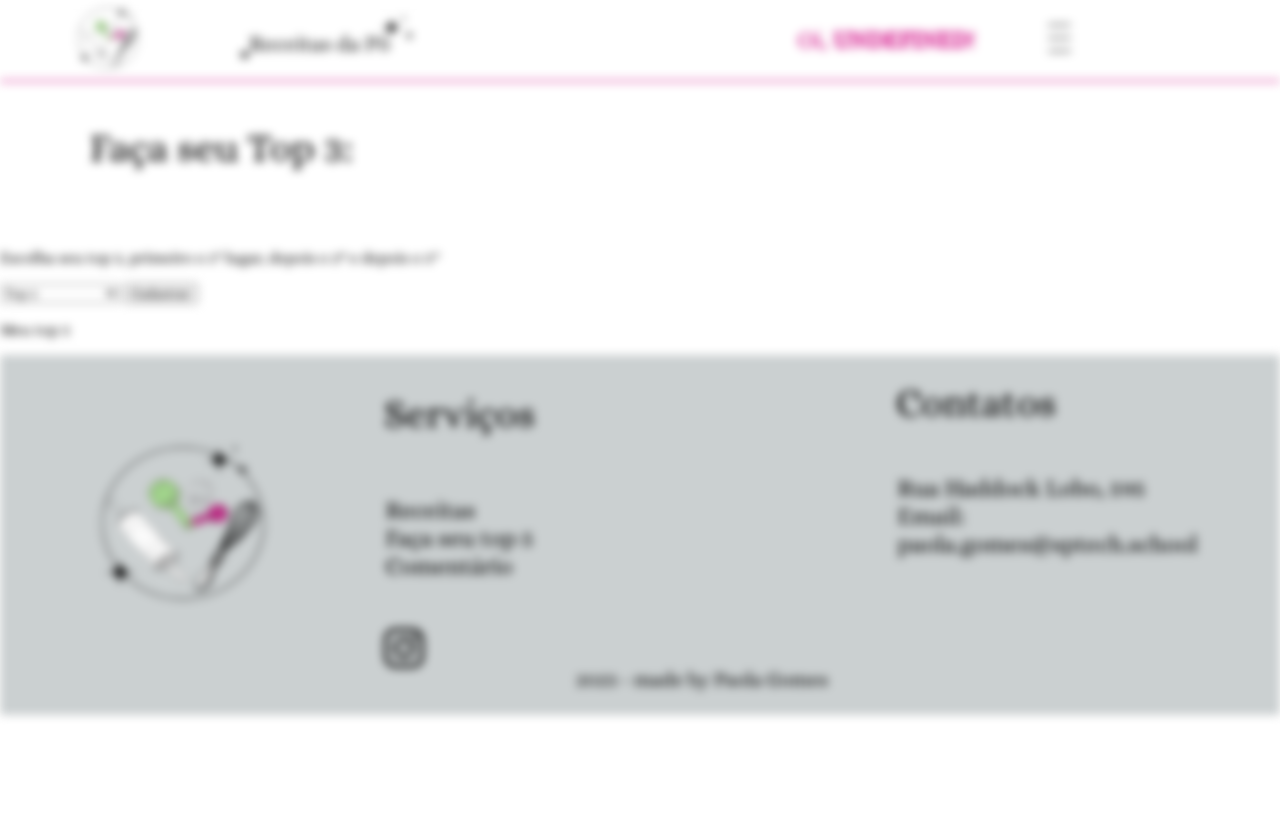
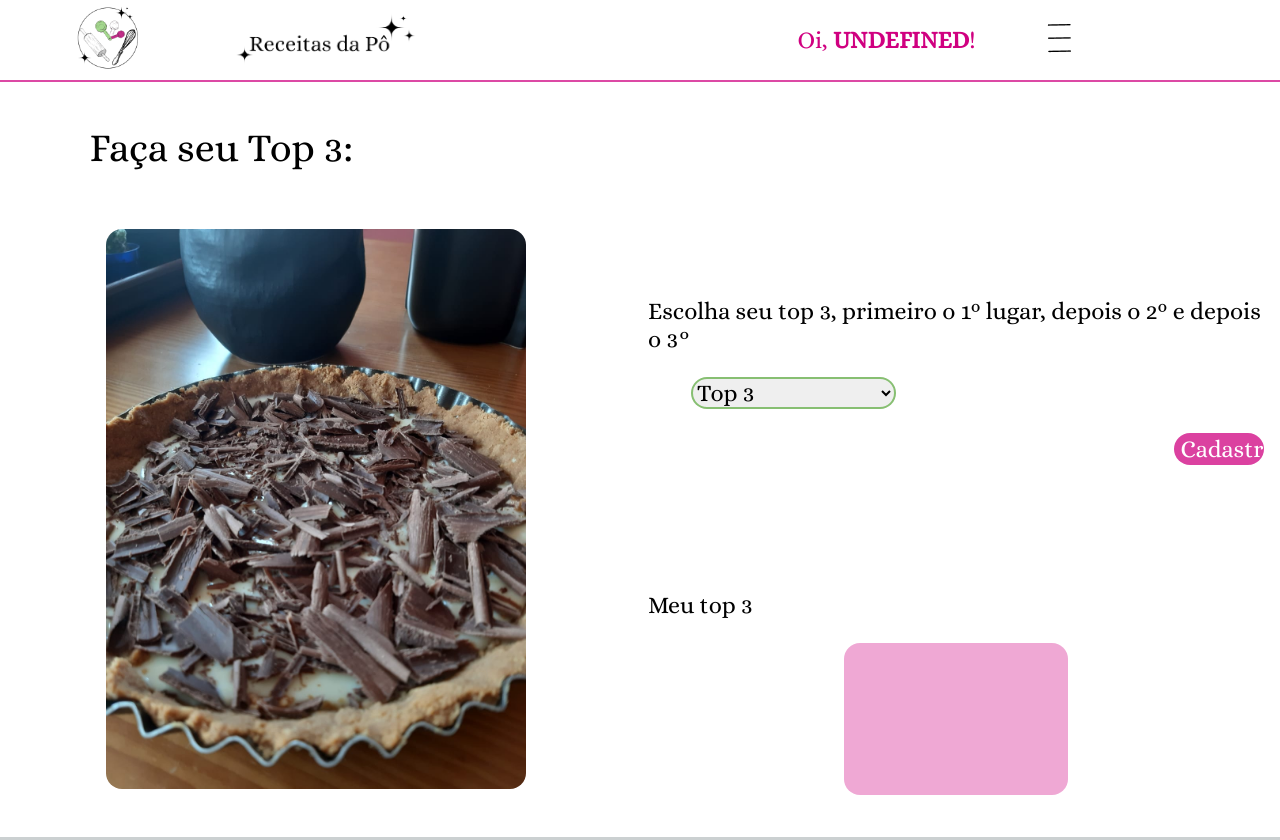
Before and after one commit to paola-gomes/ReceitasDaPo, a website: page site/site/public/dashboard/top3.html in a window 1280 px wide. Shown: the top 840 px of the page. Before the commit the page ends 800 px from the top, so only its background shows below. Drawn offline with nearby package versions, Linux system fonts and the light colour scheme; files whose address does not match are found by name.

Commit message:
Top 3 finalizado

```diff
--- a/site/site/public/css/styleFeedback.css
+++ b/site/site/public/css/styleFeedback.css
@@ -93,6 +93,7 @@
   height: 4vh;
   width: 7vw;
   font-family: Alice;
+  color: #ffffff;
   font-size: 3vh;
   border-radius: 1rem;
   background-color: #d831988c ;
--- a/site/site/public/css/styleTop3.css
+++ b/site/site/public/css/styleTop3.css
@@ -1,10 +1,6 @@
 @font-face {
     font-family: Alice;
     src: url('Alice-Regular.ttf');
-  }
-
-  .header h1 {
-    margin: 0;
   }
 
   /* top 3 */
@@ -24,3 +20,93 @@
     left: 5%;
     margin: 2%;
   }
+
+  .tudo {
+    display: flex;
+  }
+
+  .divImg {
+    height: 70vh;
+    width: 50%;
+    display: flex;
+    justify-content: center;
+    padding: 1rem;
+  }
+
+  .divImg img {
+    height: 100%;
+    border-radius: 1rem;
+  }
+
+  .texto {
+    display: flex;
+    flex-direction: column;
+  }
+
+  .montagemTop3 {
+    flex-direction: column;
+    height: 35vh;
+    display: flex;
+    justify-content: center;
+    padding: 1rem;
+    font-family: Alice;
+    font-size: 3vh;
+  }
+
+  p {
+    width: 100%;
+  }
+
+.select {
+  position: relative;
+  left: 7%;
+  height: 7vh;
+  width: 90%;
+}
+
+.select select {
+  height: 4vh;
+  width: 16vw;
+  font-family: Alice;
+  font-size: 3vh;
+  border-radius: 1rem;
+  border: 0.15rem solid #3b9d1793;
+}
+
+button {
+  cursor: pointer;
+  font-family: Alice;
+  font-weight: lighter;
+  color: #ffffff;
+  height: 4vh;
+  width: 7vw;
+  font-size: 3vh;
+  border-radius: 1rem;
+  background-color: #d83198ea ;
+  border: none;
+  align-self: flex-end;
+}
+
+.resul {
+  display: flex;
+  flex-direction: column;
+  height: 35vh;
+  display: flex;
+  justify-content: center;
+  padding: 1rem;
+  font-family: Alice;
+  font-size: 3vh;
+  align-items: center;
+}
+
+#div_manip {
+  height: 15vh;
+  width: 15vw;
+  display: flex;
+  justify-content: center;
+  padding: 1rem;
+  font-family: Alice;
+  font-size: 3vh;
+  background-color: #d831986b ;
+  border-radius: 1rem;
+}
--- a/site/site/public/dashboard/top3.html
+++ b/site/site/public/dashboard/top3.html
@@ -55,13 +55,15 @@
     <div class="tudo">
 
       <div class="divImg">
-        <img src="" alt="">
+        <img src="../img/food/torta_limao.jpeg" alt="Torta de Limão">
       </div>
 
+      <div class="texto">
         <div class="montagemTop3">
           <p>
             Escolha seu top 3, primeiro o 1º lugar, depois o 2º e depois o 3°
           </p>
+          <div class="select">
             <select name="escolha" id="select_escolha">
               <option value="" disabled selected hidden>Top 3</option>
               <option value="Brownie">Brownie</option>
@@ -69,18 +71,20 @@
               <option value="Torta Holandesa">Torta Holandesa</option>
               <option value="Casadinho">Casadinho</option>
             </select>
+          </div>
           <button onclick="escolher()">
             Cadastrar
           </button>
         </div>
 
-      <div class="resultado">
+        <div class="resul">
           <p>
               Meu top 3
             </p>
             <div id="div_manip"></div>
         </div>
 
+            </div>
       </div>
   </div>
 
@@ -123,22 +127,22 @@
 b_usuario.innerHTML = sessionStorage.NOME_USUARIO;
 
 
-  document.addEventListener("DOMContentLoaded", function (e) {
+  // document.addEventListener("DOMContentLoaded", function (e) {
 
-    if (sessionStorage.length == 0) {
+  //   if (sessionStorage.length == 0) {
 
-      var element = document.getElementsByTagName("body")[0];
-      element.classList.add("blurry");
+  //     var element = document.getElementsByTagName("body")[0];
+  //     element.classList.add("blurry");
 
-      setTimeout(1000, () => {
-        if (window.confirm('Para ter acesso a está página é necessário fazer seu login, clique em ok para ser redirecionado para o cadastro')) {
-          window.location.href = '../cadastro.html';
-        };
+  //     setTimeout(1000, () => {
+  //       if (window.confirm('Para ter acesso a está página é necessário fazer seu login, clique em ok para ser redirecionado para o cadastro')) {
+  //         window.location.href = '../cadastro.html';
+  //       };
 
-      });
-    }
+  //     });
+  //   }
 
-  });
+  // });
 
   var listaTop3 = [];
 
```
Also changed, not shown: site/site/public/cadastro.html (+1 -1 lines), site/site/public/css/styleIndex.css (+53 -54 lines), site/site/public/index.html (+8 -9 lines), 2 other files. Lines whose indentation alone changed are shown as unchanged.
